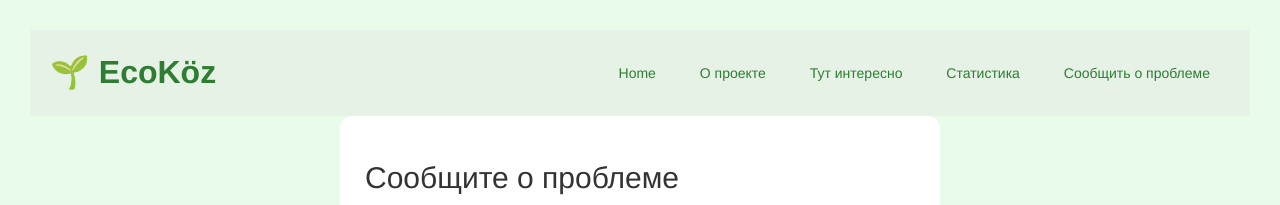
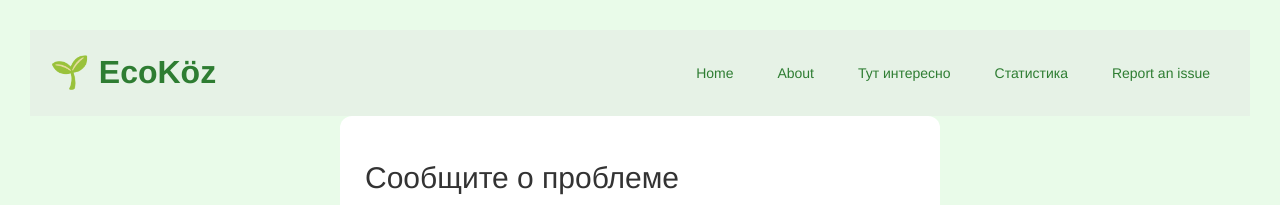
Before and after one commit to arwrity/EcoKoz-, a Flask app: page /report in a window 1280 px wide. Shown: the top 205 px of the page. Run offline with Flask 3, Linux system fonts and the light colour scheme; some libraries are stand-ins or nearby versions.

Commit message:
Update report.html

```diff
--- a/template/report.html
+++ b/template/report.html
@@ -5,6 +5,7 @@
     body { background-color: #e9fbe9; padding: 30px; }
     .form-container { max-width: 600px; margin: auto; background: white; padding: 25px; border-radius: 12px; }
     #map { height: 300px; margin-bottom: 20px; }
+
   </style>
   <link rel="stylesheet" href="{{url_for('static', filename='leaflet/leaflet.css')}}">
   <script src="{{url_for('static', filename='leaflet/leaflet.js')}}"></script>
@@ -17,10 +18,10 @@
 
   <nav>
     <a href="/" style="margin: 0 20px; text-decoration: none; color: #2e7d32;">Home</a>
-      <a href="#about" style="margin: 0 20px; text-decoration: none; color: #2e7d32;" >О проекте</a>
+      <a href="#about" style="margin: 0 20px; text-decoration: none; color: #2e7d32;" >About</a>
       <a href="#facts" style="margin: 0 20px; text-decoration: none; color: #2e7d32;" >Тут интересно</a>
       <a href="/stats" style="margin: 0 20px; text-decoration: none; color: #2e7d32;">Статистика</a>
-    <a href="/report" style="margin: 0 20px; text-decoration: none; color: #2e7d32;">Сообщить о проблеме</a>
+    <a href="/report" style="margin: 0 20px; text-decoration: none; color: #2e7d32;">Report an issue</a>
 
   </nav>
 </header>
```
